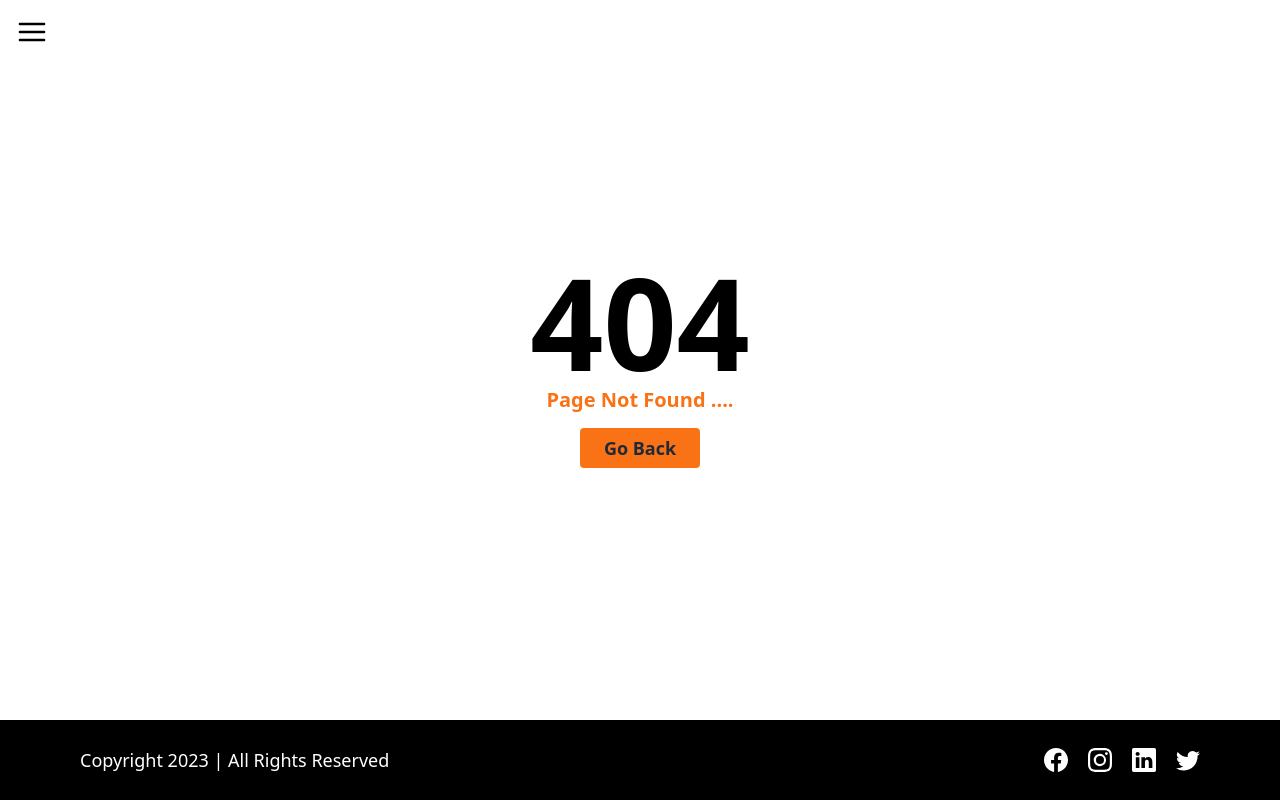
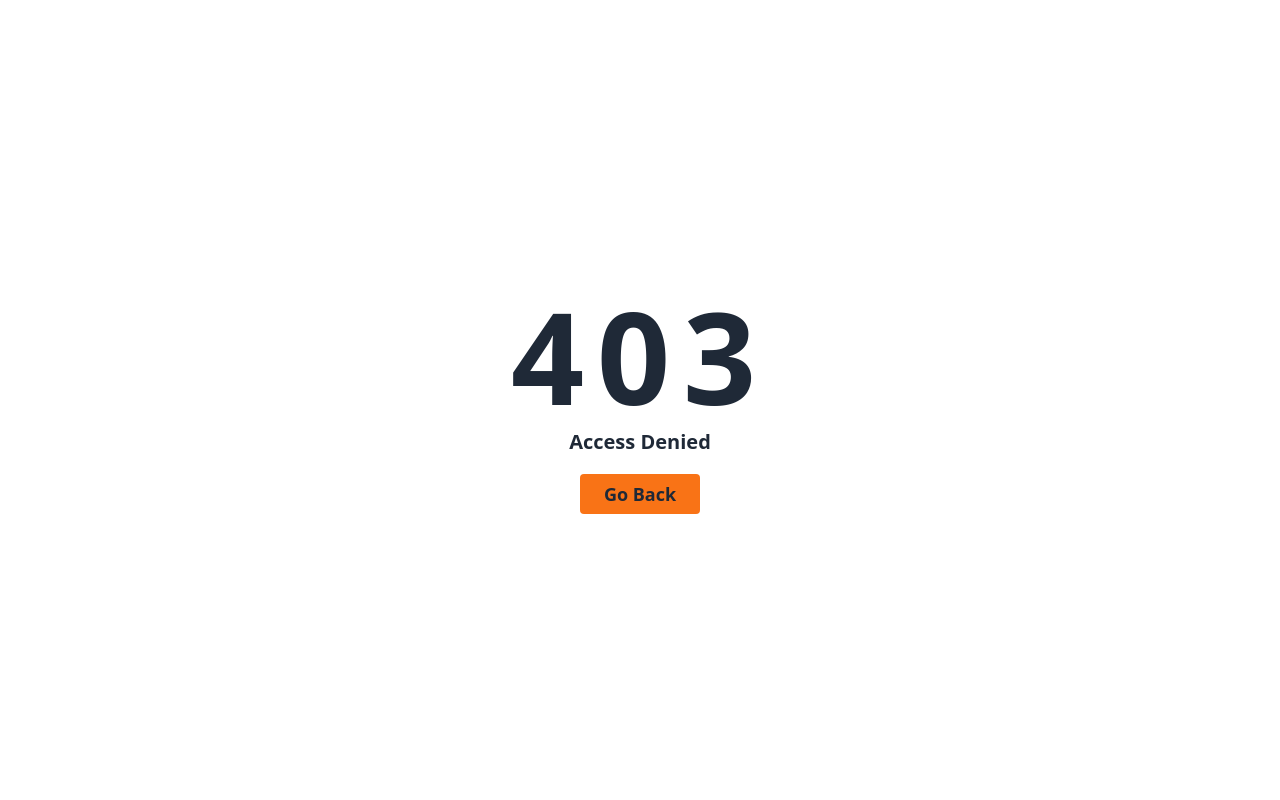
Before and after one commit to satyamkumarjha9966/LMS--Project, a React (Vite) app in the folder client/: page /denied in a window 1280 px wide. Before the commit this address had no page. Built offline with nearby package versions, Linux system fonts and the light colour scheme.

Commit message:
Added Denied Page

```diff
--- a/client/src/App.jsx
+++ b/client/src/App.jsx
@@ -7,6 +7,7 @@ import SignupPage from "./Pages/SignupPage";
 import LoginPage from "./Pages/LoginPage";
 import CourseList from "./Pages/Course/CourseList";
 import ContactUsPage from "./Pages/ContactUsPage";
+import DeniedPage from "./Pages/DeniedPage";
 
 function App() {
   return (
@@ -15,7 +16,8 @@ function App() {
         <Route path="/" element={<HomePage />}></Route>
         <Route path="/about" element={<AboutUsPage />}></Route>
         <Route path="/contact" element={<ContactUsPage />}></Route>
-        <Route path="/courses" element={<CourseList />}></Route>
+        <Route path="/contact" element={<ContactUsPage />}></Route>
+        <Route path="/denied" element={<DeniedPage />}></Route>
 
         <Route path="/signup" element={<SignupPage />}></Route>
         <Route path="/login" element={<LoginPage />}></Route>
--- /dev/null
+++ b/client/src/Pages/DeniedPage.jsx
@@ -0,0 +1,21 @@
+import { useNavigate } from "react-router-dom";
+
+function DeniedPage() {
+  const navigate = useNavigate();
+  return (
+    <main className="h-screen w-full flex flex-col justify-center items-center">
+      <h1 className="text-9xl font-extrabold tracking-widest">403</h1>
+      <div className="text-xl font-bold m-2">Access Denied</div>
+      <button onClick={() => navigate(-1)} className="mt-4">
+        <span
+          onClick={() => navigate(-1)}
+          className="text-lg font-bold bg-orange-500 rounded hover:bg-orange-600 px-6 py-2"
+        >
+          Go Back
+        </span>
+      </button>
+    </main>
+  );
+}
+
+export default DeniedPage;
```
